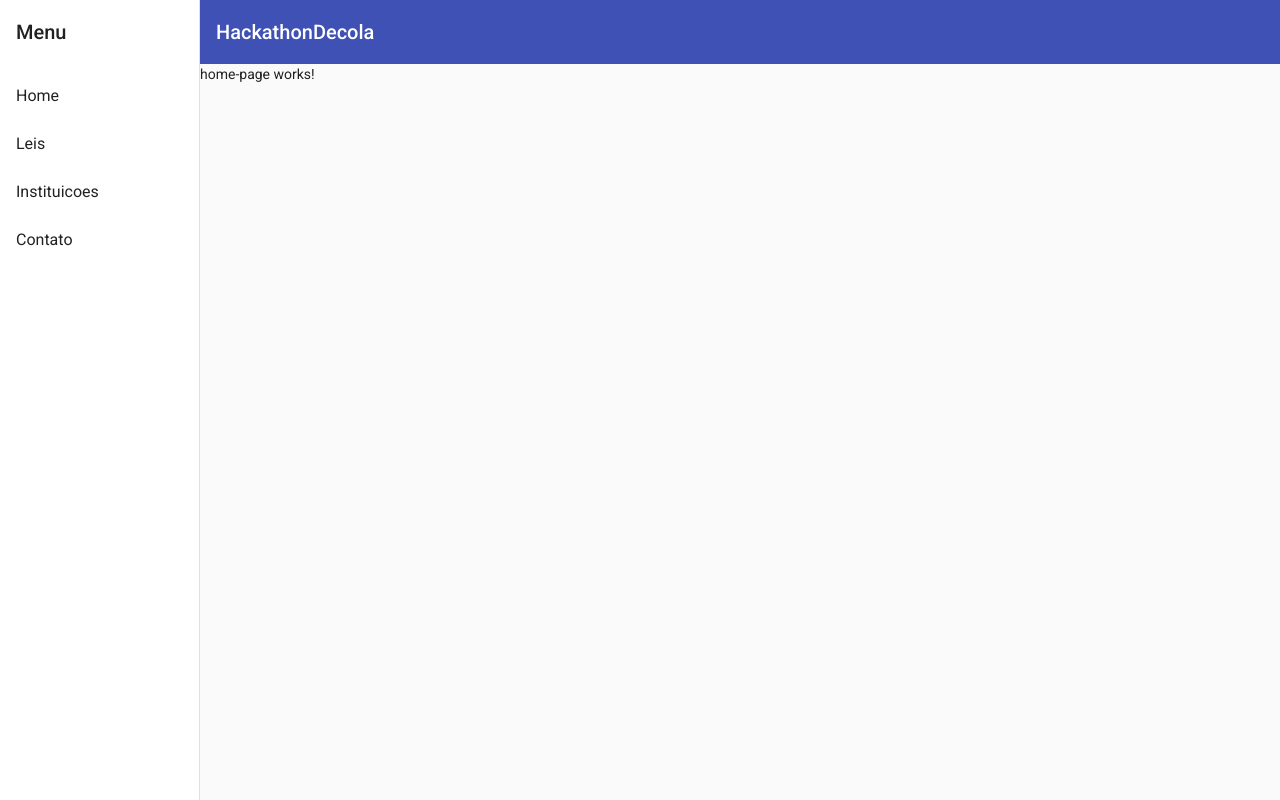
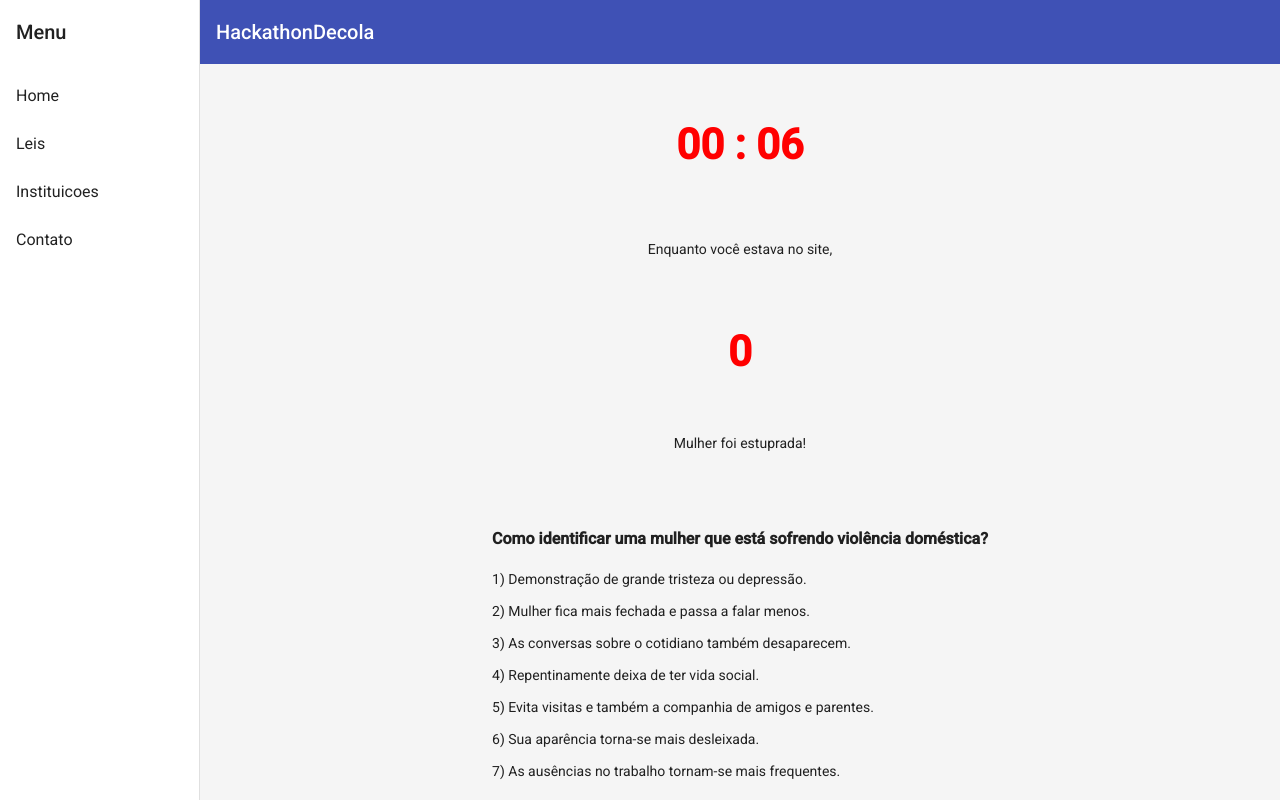
Before and after one commit to gilbertoej/ProjetoHackaton, an Angular app: page / in a window 1280 px wide. Built offline with nearby package versions, Linux system fonts and the light colour scheme.

Commit message:
'matheushome'

```diff
--- a/src/app/app.module.ts
+++ b/src/app/app.module.ts
@@ -16,6 +16,7 @@ import { LeisPageComponent } from './components/leis-page/leis-page.component';
 import { InstituicoesPageComponent } from './components/instituicoes-page/instituicoes-page.component';
 import { ContatoPageComponent } from './components/contato-page/contato-page.component';
 import { HttpClientModule } from '@angular/common/http';
+import { TimerComponent } from './components/timer/timer.component';
 
 @NgModule({
   declarations: [
@@ -24,7 +25,8 @@ import { HttpClientModule } from '@angular/common/http';
     HomePageComponent,
     LeisPageComponent,
     InstituicoesPageComponent,
-    ContatoPageComponent
+    ContatoPageComponent,
+    TimerComponent
   ],
   imports: [
     BrowserModule,
--- a/src/app/components/home-page/home-page.component.html
+++ b/src/app/components/home-page/home-page.component.html
@@ -1 +1 @@
-<p>home-page works!</p>
+<app-timer></app-timer>
--- /dev/null
+++ b/src/app/components/timer/timer.component.css
@@ -0,0 +1,40 @@
+#Relogio{
+  display: flex;
+  flex-direction: column;
+  align-items:center;
+  justify-content:space-evenly;
+  width: 100%;
+  height: 100%;
+  background-color:#F5F5F5 ;
+}
+#Timer{
+  display: flex;
+  font-size: 300%;
+  font-weight: bold;
+  color: red;
+  }
+
+#Texto{
+  display: flex;
+
+
+}
+strong{
+  display: flex;
+  font-size: 300%;
+  justify-content: center;
+  align-items: center;
+  color: red;
+}
+#Identificar{
+  display: flex;
+  flex-direction: column;
+  font-size: 100%;
+
+}
+h3{
+
+  text-align: center;
+  font-weight: bold;
+
+}
--- /dev/null
+++ b/src/app/components/timer/timer.component.html
@@ -0,0 +1,18 @@
+<div id="Relogio">
+  <p id="Timer"> 0{{minutos}} : {{segundos2}}{{segundos}}</p>
+  <p id="Texto">Enquanto você estava no site,</p>
+  <strong>{{this.mulheres}} </strong>
+  <p div *ngIf="this.mulheres <=1 then content else content2"></p>
+  <ng-template #content>Mulher foi estuprada!</ng-template>
+  <ng-template #content2>Mulheres foram estupradas!</ng-template>
+  <div id="Identificar">
+    <h3>Como identificar uma mulher que está sofrendo violência doméstica?</h3>
+    <p>1) Demonstração de grande tristeza ou depressão.</p>
+    <p>2) Mulher fica mais fechada e passa a falar menos.</p>
+    <p>3) As conversas sobre o cotidiano também desaparecem.</p>
+    <p>4) Repentinamente deixa de ter vida social.</p>
+    <p>5) Evita visitas e também a companhia de amigos e parentes.</p>
+    <p>6) Sua aparência torna-se mais desleixada.</p>
+    <p>7) As ausências no trabalho tornam-se mais frequentes.</p>
+  </div>
+</div>
--- /dev/null
+++ b/src/app/components/timer/timer.component.ts
@@ -0,0 +1,43 @@
+import { Component, OnInit } from '@angular/core';
+
+@Component({
+  selector: 'app-timer',
+  templateUrl: './timer.component.html',
+  styleUrls: ['./timer.component.css']
+})
+export class TimerComponent implements OnInit {
+ segundos: number =0;
+ minutos: number=0;
+ mulheres: number=0;
+ segundos2:number=0;
+ minutos2: number=0;
+
+
+  constructor() { }
+
+  ngOnInit(): void {
+    this.comecarcontardor();
+  }
+  comecarcontardor(){
+    this.segundos = this.segundos + 1;
+    if (this.segundos >= 10) {this.segundos2 = this.segundos2 + 1, this.segundos=0;
+    if (this.segundos2>=6) {this.addminutos(), this.segundos2=0;
+
+    }
+
+    }
+    setTimeout(() => {{this.comecarcontardor()
+
+    }}, 1000);
+
+  }
+  addminutos(){
+ this.minutos = this.minutos + 1;
+ if (this.minutos >=8) {this.mulheres = this.mulheres + 1
+ if (this.minutos>=10) {this.minutos2 = this.segundos2 + 1, this.minutos=0;
+
+ }
+
+ }
+  }
+}
```
Also changed, not shown: 1 other file (tests, documents, lock files or other folders).
